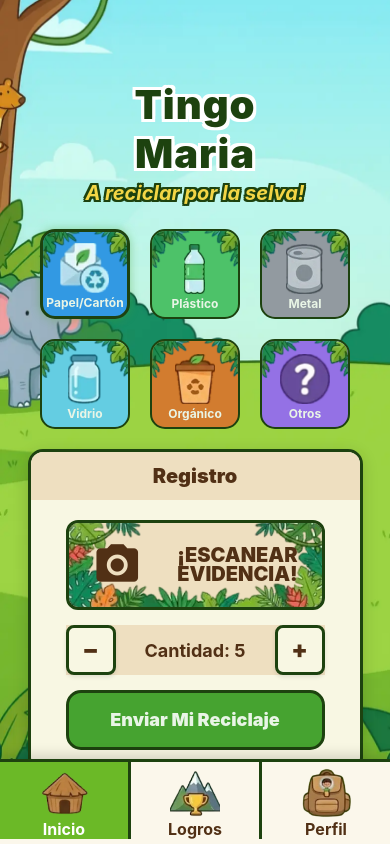
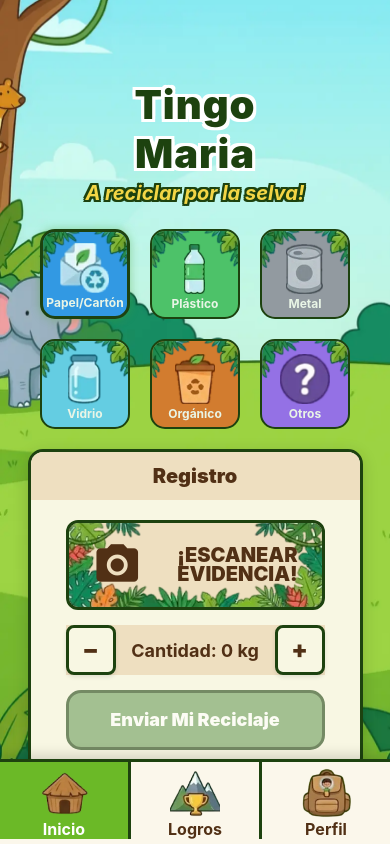
Before and after one commit to Clderon/Sistema-Reciclaje-React-Native, a React Native app: screen /Inicio in a window 390 px wide. Built offline with nearby package versions, Linux system fonts and the light colour scheme.

Commit message:
Implementando Enviar evidencia

```diff
--- a/package.json
+++ b/package.json
@@ -14,6 +14,7 @@
     "@react-navigation/native": "^6.1.9",
     "@react-navigation/stack": "^6.3.20",
     "expo": "~54.0.0",
+    "expo-image-picker": "~17.0.10",
     "expo-linear-gradient": "^15.0.8",
     "expo-navigation-bar": "^5.0.10",
     "expo-status-bar": "~3.0.9",
--- a/src/components/Button.js
+++ b/src/components/Button.js
@@ -1,24 +1,47 @@
 import React, { useRef } from 'react';
 import { Text, ImageBackground, View, StyleSheet, Pressable, Animated } from 'react-native';
 
-const Button = ({ title, onPress, variant = 'primary', style }) => {
+const Button = ({ title, onPress, variant = 'primary', style, disabled = false }) => {
   const isPrimary = variant === 'primary';
+  const isDisabled = disabled || variant === 'disabled';
   const scale = useRef(new Animated.Value(1)).current;
 
   const handlePressIn = () => {
-    Animated.spring(scale, { toValue: 0.92, useNativeDriver: true, speed: 50 }).start();
+    if (!isDisabled) {
+      Animated.spring(scale, { toValue: 0.92, useNativeDriver: true, speed: 50 }).start();
+    }
   };
 
   const handlePressOut = () => {
-    Animated.spring(scale, { toValue: 1, useNativeDriver: true, speed: 50 }).start();
+    if (!isDisabled) {
+      Animated.spring(scale, { toValue: 1, useNativeDriver: true, speed: 50 }).start();
+    }
+  };
+
+  const getButtonStyle = () => {
+    if (isDisabled) return styles.buttonDisabled;
+    if (isPrimary) return styles.buttonPrimary;
+    return styles.buttonSecondary;
+  };
+
+  const getTextStyle = () => {
+    if (isDisabled) return styles.buttonTextDisabled;
+    if (isPrimary) return styles.buttonTextPrimary;
+    return styles.buttonTextSecondary;
   };
 
   return (
-    <Pressable onPress={onPress} onPressIn={handlePressIn} onPressOut={handlePressOut} style={{ width: '100%' }}>
+    <Pressable
+      onPress={isDisabled ? null : onPress}
+      onPressIn={handlePressIn}
+      onPressOut={handlePressOut}
+      style={{ width: '100%' }}
+      disabled={isDisabled}
+    >
       <Animated.View
         style={[
           styles.button,
-          isPrimary ? styles.buttonPrimary : styles.buttonSecondary,
+          getButtonStyle(),
           { transform: [{ scale }] },
           style,
         ]}
@@ -27,11 +50,11 @@ const Button = ({ title, onPress, variant = 'primary', style }) => {
           {isPrimary && (
             <ImageBackground
               source={require('../assets/images/upscalemedia-transformed.webp')}
-              style={styles.buttonVines}
+              style={[styles.buttonVines, isDisabled && { opacity: 0.5 }]}
               resizeMode="cover"
             />
           )}
-          <Text style={[styles.buttonText, isPrimary ? styles.buttonTextPrimary : styles.buttonTextSecondary]}>
+          <Text style={[styles.buttonText, getTextStyle()]}>
             {title}
           </Text>
         </View>
@@ -55,6 +78,11 @@ const styles = StyleSheet.create({
   },
   buttonSecondary: {
     backgroundColor: '#f8f7e3',
+  },
+  buttonDisabled: {
+    backgroundColor: '#6b9b5a',
+    borderColor: '#1d420f',
+    opacity: 0.6,
   },
   buttonContent: {
     flex: 1,
@@ -85,6 +113,9 @@ const styles = StyleSheet.create({
   buttonTextSecondary: {
     color: '#513015',
   },
+  buttonTextDisabled: {
+    color: '#ffffff',
+  },
 });
 
 export default Button;
--- a/src/components/Counter.js
+++ b/src/components/Counter.js
@@ -21,14 +21,16 @@ const AnimatedButton = ({ onPress, disabled, children }) => {
   );
 };
 
-const Counter = ({ value, onIncrement, onDecrement, min = 1, max = 99 }) => {
+const Counter = ({ value, onIncrement, onDecrement, min = 0, max = 99, unit = 'unidades' }) => {
+  const displayValue = Number.isInteger(value) ? value : value.toFixed(1);
+
   return (
     <View style={styles.counter}>
       <AnimatedButton onPress={() => value > min && onDecrement()} disabled={value <= min}>
         <Text style={styles.buttonIcon}>−</Text>
       </AnimatedButton>
 
-      <Text style={styles.value}>Cantidad: {value}</Text>
+      <Text style={styles.value}>Cantidad: {displayValue} {unit}</Text>
 
       <AnimatedButton onPress={() => value < max && onIncrement()} disabled={value >= max}>
         <Text style={styles.buttonIcon}>+</Text>
--- a/src/components/RankingCard.js
+++ b/src/components/RankingCard.js
@@ -8,8 +8,8 @@ const RankingCard = ({ rankingData, onPositionPress, progressText, progressValue
     const positions = {
       1: { top: '5%', left: '53%', transform: [{ translateX: -20 }] }, // 40px avatar, centrar
       2: { top: '25%', left: '23%' },
-      3: { top: '31%', left: '61%' },
-      4: { top: '60%', left: '59%', transform: [{ translateX: -30 }] }, // 60px avatar, centrar
+      3: { top: '35%', left: '61%' },
+      4: { top: '60%', left: '65%', transform: [{ translateX: -30 }] }, // 60px avatar, centrar
       5: { top: '71%', left: '20%' },
     };
     return positions[position] || {};
@@ -18,9 +18,9 @@ const RankingCard = ({ rankingData, onPositionPress, progressText, progressValue
   const getAvatarSize = (position) => {
     const sizes = {
       1: 40, // 4rem
-      2: 50, // 5rem (silver)
-      3: 65, // 6.5rem (bronze)
-      4: 60, // 6rem
+      2: 45, // 5rem (silver)
+      3: 55, // 6.5rem (bronze)
+      4: 55, // 6rem
       5: 60, // 6rem
     };
     return sizes[position] || 60;
--- a/src/screens/HomeScreen.js
+++ b/src/screens/HomeScreen.js
@@ -7,8 +7,11 @@ import {
   ImageBackground,
   SafeAreaView,
   StyleSheet,
+  Alert,
+  Image,
 } from 'react-native';
 import { MaterialIcons } from '@expo/vector-icons';
+import * as ImagePicker from 'expo-image-picker';
 import CategorySelector from '../components/CategorySelector';
 import Counter from '../components/Counter';
 import Button from '../components/Button';
@@ -72,15 +75,68 @@ const TextWithOutline = ({ children, style, outlineColor = '#fff', outlineWidth
 
 const HomeScreen = () => {
   const [selectedCategory, setSelectedCategory] = useState(1);
-  const [quantity, setQuantity] = useState(5);
+  const [quantity, setQuantity] = useState(0);
   const [modalVisible, setModalVisible] = useState(false);
+  const [photosByCategory, setPhotosByCategory] = useState({});
 
-  const handleScan = () => {
-    console.log('Scan evidence');
+  const photo = photosByCategory[selectedCategory] || null;
+
+  const setPhoto = (uri) => {
+    setPhotosByCategory(prev => ({ ...prev, [selectedCategory]: uri }));
+  };
+
+  const handleScan = async () => {
+    Alert.alert(
+      'Escanear Evidencia',
+      '¿Cómo deseas agregar la imagen?',
+      [
+        {
+          text: 'Cámara',
+          onPress: async () => {
+            const { status } = await ImagePicker.requestCameraPermissionsAsync();
+            if (status !== 'granted') {
+              Alert.alert('Permiso denegado', 'Necesitamos acceso a la cámara');
+              return;
+            }
+            const result = await ImagePicker.launchCameraAsync({
+              mediaTypes: ['images'],
+              allowsEditing: true,
+              aspect: [4, 3],
+              quality: 0.8,
+            });
+            if (!result.canceled) {
+              setPhoto(result.assets[0].uri);
+            }
+          },
+        },
+        {
+          text: 'Galería',
+          onPress: async () => {
+            const { status } = await ImagePicker.requestMediaLibraryPermissionsAsync();
+            if (status !== 'granted') {
+              Alert.alert('Permiso denegado', 'Necesitamos acceso a la galería');
+              return;
+            }
+            const result = await ImagePicker.launchImageLibraryAsync({
+              mediaTypes: ['images'],
+              allowsEditing: true,
+              aspect: [4, 3],
+              quality: 0.8,
+            });
+            if (!result.canceled) {
+              setPhoto(result.assets[0].uri);
+            }
+          },
+        },
+        { text: 'Cancelar', style: 'cancel' },
+      ]
+    );
   };
 
   const handleSend = () => {
     setModalVisible(true);
+    setPhotosByCategory(prev => ({ ...prev, [selectedCategory]: null }));
+    setQuantity(0);
   };
 
   const selectedCategoryData = CATEGORIES.find((cat) => cat.id === selectedCategory);
@@ -122,7 +178,10 @@ const HomeScreen = () => {
           {/* Category Selector */}
           <CategorySelector
             selectedCategory={selectedCategory}
-            onSelectCategory={setSelectedCategory}
+            onSelectCategory={(id) => {
+              setSelectedCategory(id);
+              setQuantity(0);
+            }}
           />
 
           {/* Card de Registro */}
@@ -132,12 +191,22 @@ const HomeScreen = () => {
             </View>
 
             <View style={styles.registroContent}>
-              {/* Botón de Escanear */}
+              {/* Botón de Escanear / Vista previa */}
               <TouchableOpacity
                 style={styles.scanButton}
                 onPress={handleScan}
                 activeOpacity={0.98}
               >
+                {photo ? (
+                  <>
+                    <Image source={{ uri: photo }} style={styles.photoPreview} resizeMode="cover" />
+                    <View style={styles.photoOverlay}>
+                      <MaterialIcons name="edit" size={24} color="#fff" />
+                      <Text style={styles.photoChangeText}>Cambiar foto</Text>
+                    </View>
+                  </>
+                ) : (
+                  <>
                     <ImageBackground
                       source={require('../assets/images/fondo-camara.webp')}
                       style={styles.scanBg}
@@ -150,17 +219,22 @@ const HomeScreen = () => {
                         <Text style={styles.scanLabel}>EVIDENCIA!</Text>
                       </View>
                     </View>
+                  </>
+                )}
               </TouchableOpacity>
 
               {/* Counter */}
               <Counter
                 value={quantity}
-                onIncrement={() => setQuantity((prev) => Math.min(prev + 1, 99))}
-                onDecrement={() => setQuantity((prev) => Math.max(prev - 1, 1))}
+                onIncrement={() => setQuantity((prev) => Math.min(prev + selectedCategoryData.step, selectedCategoryData.max))}
+                onDecrement={() => setQuantity((prev) => Math.max(prev - selectedCategoryData.step, selectedCategoryData.min))}
+                min={selectedCategoryData.min}
+                max={selectedCategoryData.max}
+                unit={selectedCategoryData.unit}
               />
 
               {/* Send Button */}
-              <Button style={styles.sendButton} title="Enviar Mi Reciclaje" onPress={handleSend} variant="primary" />
+              <Button style={styles.sendButton} title="Enviar Mi Reciclaje" onPress={handleSend} disabled={!photo || quantity <= 0} />
             </View>
           </View>
         </ScrollView>
@@ -305,6 +379,29 @@ const styles = StyleSheet.create({
     lineHeight: 19.2,
     includeFontPadding: false,
   },
+  photoPreview: {
+    position: 'absolute',
+    top: 0,
+    left: 0,
+    right: 0,
+    bottom: 0,
+    width: '100%',
+    height: '100%',
+    borderRadius: 9,
+  },
+  photoOverlay: {
+    flex: 1,
+    backgroundColor: 'rgba(0,0,0,0.4)',
+    alignItems: 'center',
+    justifyContent: 'center',
+    flexDirection: 'row',
+    gap: 8,
+  },
+  photoChangeText: {
+    color: '#fff',
+    fontSize: 16,
+    fontWeight: '700',
+  },
 });
 
 export default HomeScreen;
--- a/src/utils/constants.js
+++ b/src/utils/constants.js
@@ -6,36 +6,60 @@ export const CATEGORIES = [
     name: 'Papel/Cartón',
     icon: require('../assets/images/papel-carton.webp'),
     color: '#3299e3',
+    unit: 'kg',
+    step: 0.5,
+    min: 0,
+    max: 50,
   },
   {
     id: 2,
     name: 'Plástico',
     icon: require('../assets/images/botella.webp'),
     color: '#4dc269',
+    unit: 'Unid.',
+    step: 1,
+    min: 0,
+    max: 99,
   },
   {
     id: 3,
     name: 'Metal',
     icon: require('../assets/images/metal.webp'),
     color: '#929aa0',
+    unit: 'Unid.',
+    step: 1,
+    min: 0,
+    max: 99,
   },
   {
     id: 4,
     name: 'Vidrio',
     icon: require('../assets/images/vidrio.webp'),
     color: '#64cde2',
+    unit: 'Unid.',
+    step: 1,
+    min: 0,
+    max: 99,
   },
   {
     id: 5,
     name: 'Orgánico',
     icon: require('../assets/images/organico.webp'),
     color: '#d27c2f',
+    unit: 'kg',
+    step: 0.5,
+    min: 0,
+    max: 50,
   },
   {
     id: 6,
     name: 'Otros',
     icon: require('../assets/images/otros.webp'),
     color: '#9471e5',
+    unit: 'kg',
+    step: 0.5,
+    min: 0,
+    max: 50,
   },
 ];
 
```
Also changed, not shown: 1 other file (tests, documents, lock files or other folders). Lines whose indentation alone changed are shown as unchanged.
